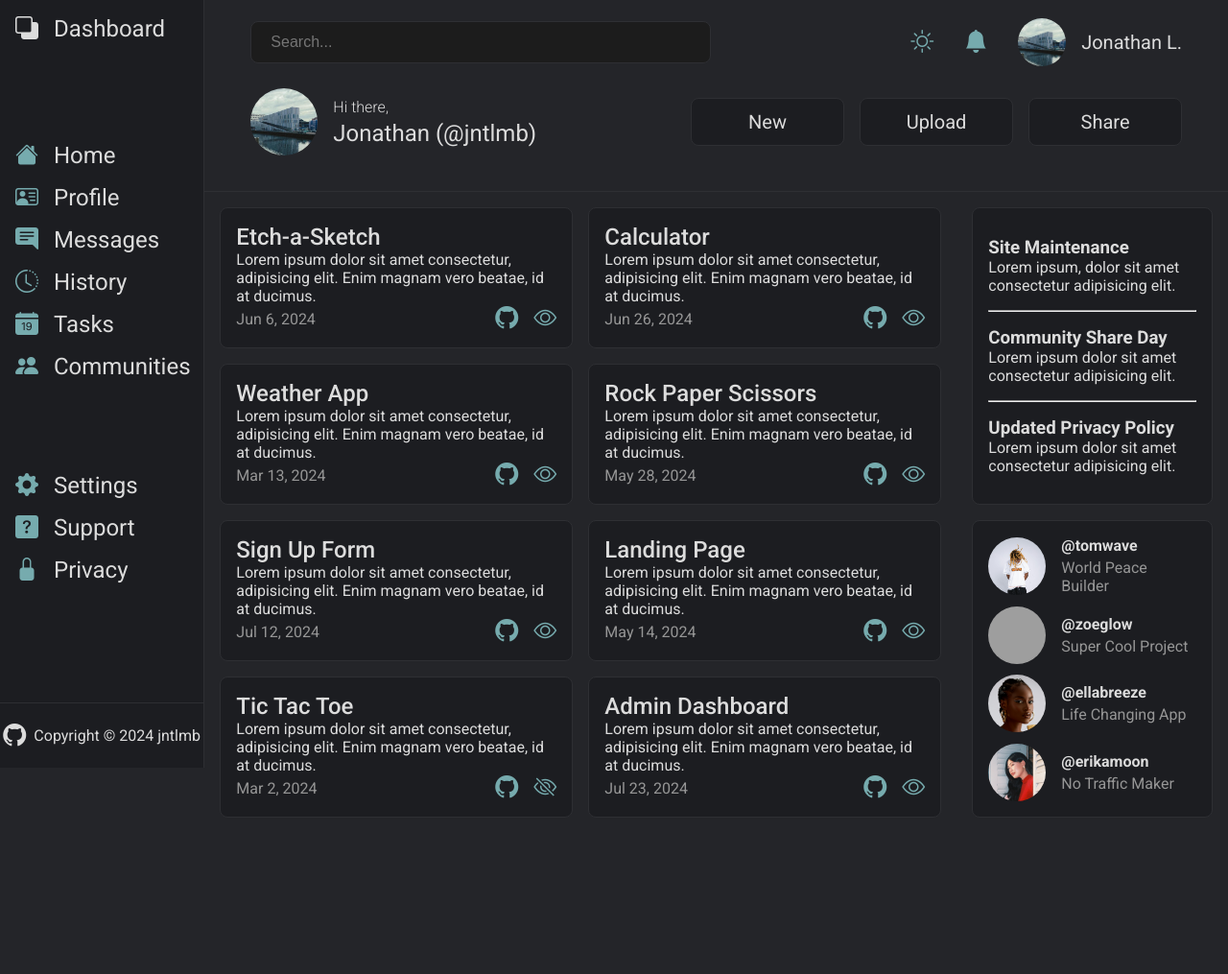
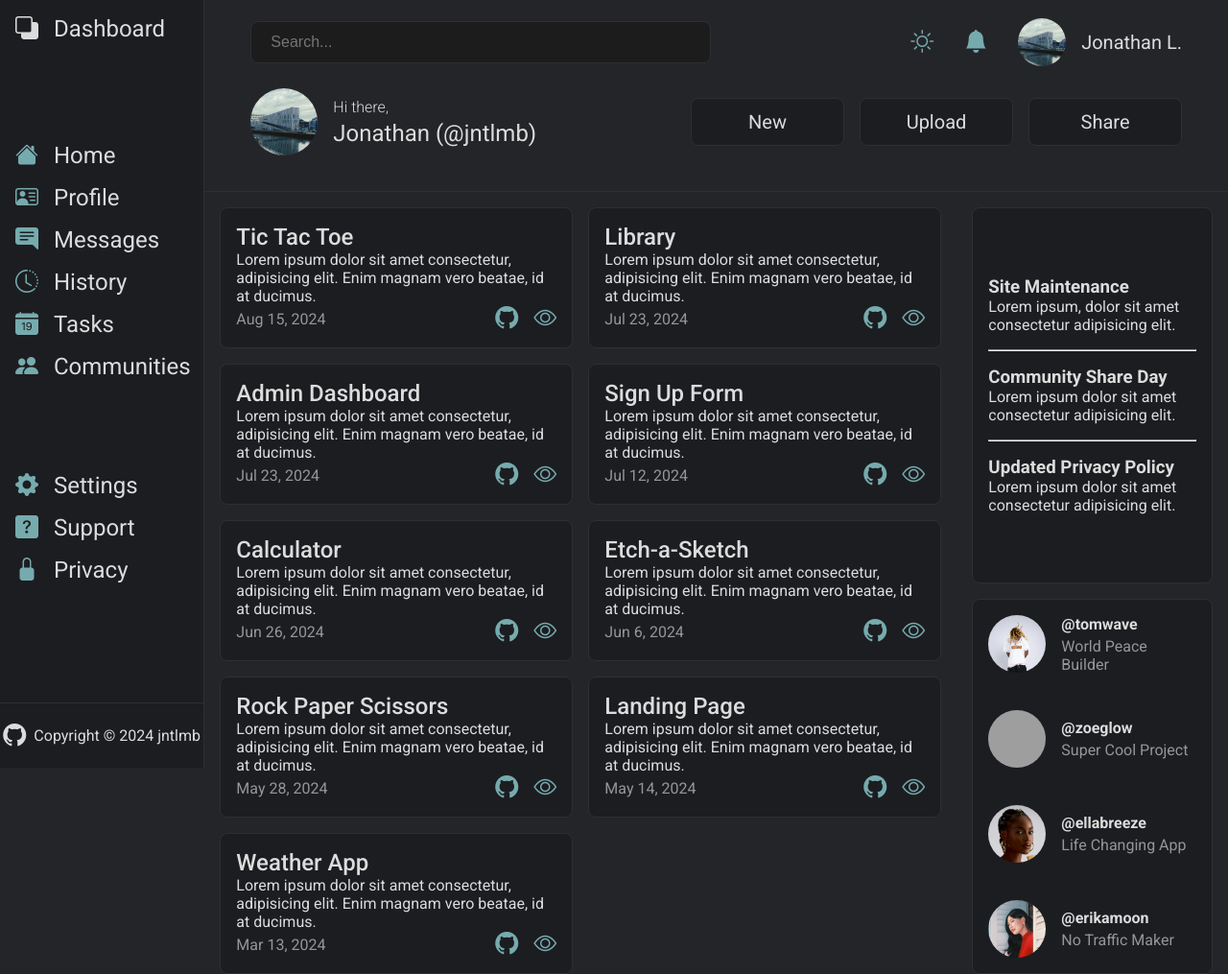
Before and after one commit to jntlmb/admin-dashboard, a plain HTML site: page index.html in a window 1280 px wide. Shown: the whole page at 96% size. Before the commit the page ends 852 px from the top, so only its background shows below. Drawn offline with nearby package versions, Linux system fonts and the light colour scheme; grey boxes are pictures that could not be loaded.

Commit message:
Rearranged Project-Cards

```diff
--- a/index.html
+++ b/index.html
@@ -94,22 +94,72 @@
       <main>
         <div class="projects">
           <div class="card-project">
-            <h2>Etch-a-Sketch</h2>
+            <h2>Tic Tac Toe</h2>
             <p>
               Lorem ipsum dolor sit amet consectetur, adipisicing elit. Enim
               magnam vero beatae, id at ducimus.
             </p>
             <div class="card-info">
-              <span class="card-date">Jun 6, 2024</span>
+              <span class="card-date">Aug 15, 2024</span>
+              <div class="card-icons">
+                <a href="https://github.com/jntlmb/tictactoe" target="_blank"
+                  ><i class="bi bi-github"></i
+                ></a>
+                <a href="https://jntlmb.github.io/tictactoe/" target="_blank"
+                  ><i class="bi bi-eye"></i
+                ></a>
+              </div>
+            </div>
+          </div>
+          <div class="card-project">
+            <h2>Library</h2>
+            <p>
+              Lorem ipsum dolor sit amet consectetur, adipisicing elit. Enim
+              magnam vero beatae, id at ducimus.
+            </p>
+            <div class="card-info">
+              <span class="card-date">Jul 23, 2024</span>
+              <div class="card-icons">
+                <a href="https://github.com/jntlmb/library" target="_blank"
+                  ><i class="bi bi-github"></i
+                ></a>
+                <a href="https://jntlmb.github.io/library/" target="_blank"
+                  ><i class="bi bi-eye"></i
+                ></a>
+              </div>
+            </div>
+          </div>
+          <div class="card-project">
+            <h2>Admin Dashboard</h2>
+            <p>
+              Lorem ipsum dolor sit amet consectetur, adipisicing elit. Enim
+              magnam vero beatae, id at ducimus.
+            </p>
+            <div class="card-info">
+              <span class="card-date">Jul 23, 2024</span>
               <div class="card-icons">
                 <a
-                  href="https://github.com/jntlmb/etch-a-sketch"
+                  href="https://github.com/jntlmb/admin-dashboard"
                   target="_blank"
                   ><i class="bi bi-github"></i
                 ></a>
-                <a
-                  href="https://jntlmb.github.io/etch-a-sketch/"
-                  target="_blank"
+                <a href="#"><i class="bi bi-eye"></i></a>
+              </div>
+            </div>
+          </div>
+          <div class="card-project">
+            <h2>Sign Up Form</h2>
+            <p>
+              Lorem ipsum dolor sit amet consectetur, adipisicing elit. Enim
+              magnam vero beatae, id at ducimus.
+            </p>
+            <div class="card-info">
+              <span class="card-date">Jul 12, 2024</span>
+              <div class="card-icons">
+                <a href="https://github.com/jntlmb/odin-sign-up" target="_blank"
+                  ><i class="bi bi-github"></i
+                ></a>
+                <a href="https://jntlmb.github.io/odin-sign-up/" target="_blank"
                   ><i class="bi bi-eye"></i
                 ></a>
               </div>
@@ -134,21 +184,21 @@
             </div>
           </div>
           <div class="card-project">
-            <h2>Weather App</h2>
+            <h2>Etch-a-Sketch</h2>
             <p>
               Lorem ipsum dolor sit amet consectetur, adipisicing elit. Enim
               magnam vero beatae, id at ducimus.
             </p>
             <div class="card-info">
-              <span class="card-date">Mar 13, 2024</span>
+              <span class="card-date">Jun 6, 2024</span>
               <div class="card-icons">
                 <a
-                  href="https://github.com/jntlmb/flask-weather-app"
+                  href="https://github.com/jntlmb/etch-a-sketch"
                   target="_blank"
                   ><i class="bi bi-github"></i
                 ></a>
                 <a
-                  href="https://flask-weather-app-u313.onrender.com/weather?city=siegen"
+                  href="https://jntlmb.github.io/etch-a-sketch/"
                   target="_blank"
                   ><i class="bi bi-eye"></i
                 ></a>
@@ -178,24 +228,6 @@
             </div>
           </div>
           <div class="card-project">
-            <h2>Sign Up Form</h2>
-            <p>
-              Lorem ipsum dolor sit amet consectetur, adipisicing elit. Enim
-              magnam vero beatae, id at ducimus.
-            </p>
-            <div class="card-info">
-              <span class="card-date">Jul 12, 2024</span>
-              <div class="card-icons">
-                <a href="https://github.com/jntlmb/odin-sign-up" target="_blank"
-                  ><i class="bi bi-github"></i
-                ></a>
-                <a href="https://jntlmb.github.io/odin-sign-up/" target="_blank"
-                  ><i class="bi bi-eye"></i
-                ></a>
-              </div>
-            </div>
-          </div>
-          <div class="card-project">
             <h2>Landing Page</h2>
             <p>
               Lorem ipsum dolor sit amet consectetur, adipisicing elit. Enim
@@ -214,36 +246,24 @@
             </div>
           </div>
           <div class="card-project">
-            <h2>Tic Tac Toe</h2>
+            <h2>Weather App</h2>
             <p>
               Lorem ipsum dolor sit amet consectetur, adipisicing elit. Enim
               magnam vero beatae, id at ducimus.
             </p>
             <div class="card-info">
-              <span class="card-date">Mar 2, 2024</span>
-              <div class="card-icons">
-                <a href="https://github.com/jntlmb/tictactoe" target="_blank"
-                  ><i class="bi bi-github"></i
-                ></a>
-                <a href="#"><i class="bi bi-eye-slash"></i></a>
-              </div>
-            </div>
-          </div>
-          <div class="card-project">
-            <h2>Admin Dashboard</h2>
-            <p>
-              Lorem ipsum dolor sit amet consectetur, adipisicing elit. Enim
-              magnam vero beatae, id at ducimus.
-            </p>
-            <div class="card-info">
-              <span class="card-date">Jul 23, 2024</span>
+              <span class="card-date">Mar 13, 2024</span>
               <div class="card-icons">
                 <a
-                  href="https://github.com/jntlmb/admin-dashboard"
+                  href="https://github.com/jntlmb/flask-weather-app"
                   target="_blank"
                   ><i class="bi bi-github"></i
                 ></a>
-                <a href="#"><i class="bi bi-eye"></i></a>
+                <a
+                  href="https://flask-weather-app-u313.onrender.com/weather?city=siegen"
+                  target="_blank"
+                  ><i class="bi bi-eye"></i
+                ></a>
               </div>
             </div>
           </div>
```
